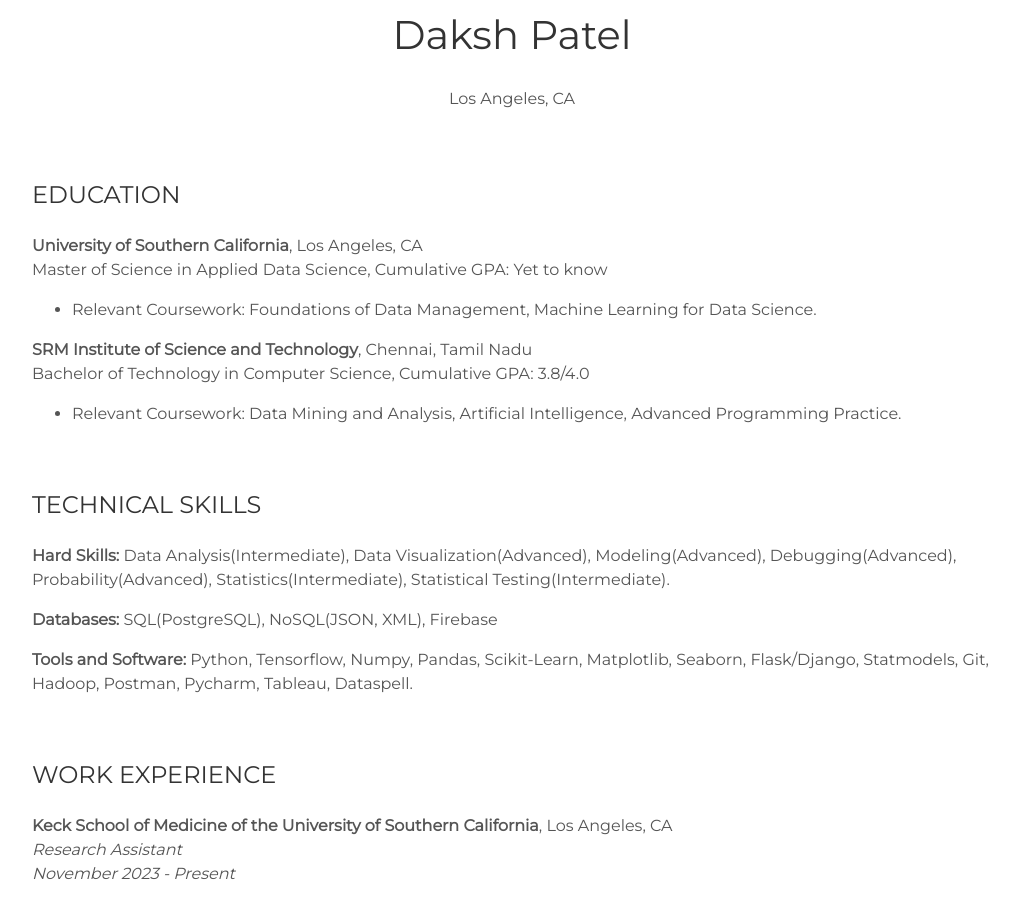
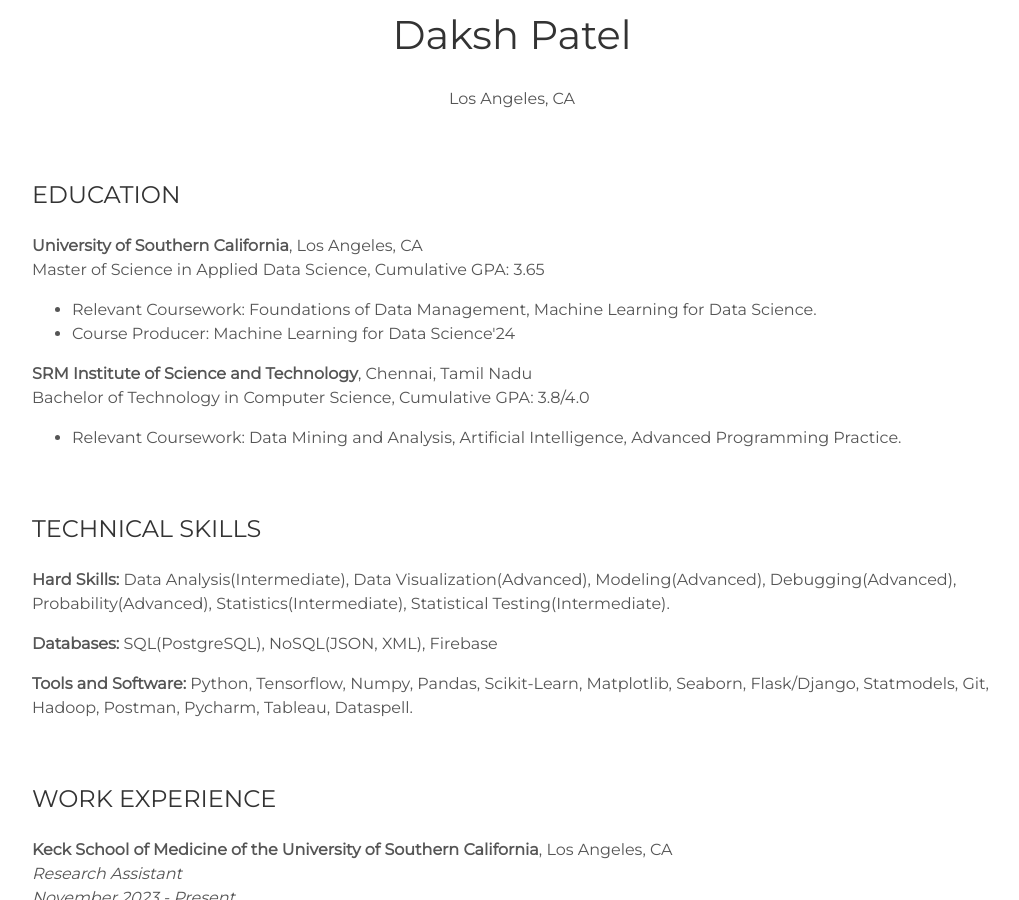
Before and after one commit to helloitsdaksh/portfolio, a Jekyll site: the page built from index.html, in a window 1280 px wide and 900 px high, scrolled down 2650 px. Shown: the whole window, without its empty margins (128-1147 px from the left). Built offline with Jekyll 4.4.1, drawn with Linux system fonts in a browser that asks for light colours.

Commit message:
Added Grade to the portfolio

```diff
--- a/_includes/resume.html
+++ b/_includes/resume.html
@@ -6,9 +6,10 @@
     <h3 id="education">EDUCATION</h3>
     <p>
         <strong class=bold> University of Southern California</strong>, <strong>Los Angeles, CA</strong><br>
-        Master of Science in Applied Data Science, Cumulative GPA: Yet to know<br>
+        Master of Science in Applied Data Science, Cumulative GPA: 3.65<br>
         <ul>
             <li>Relevant Coursework: Foundations of Data Management, Machine Learning for Data Science.</li>
+            <li>Course Producer: Machine Learning for Data Science'24</li>
         </ul>
     </p>
     <p>
```
